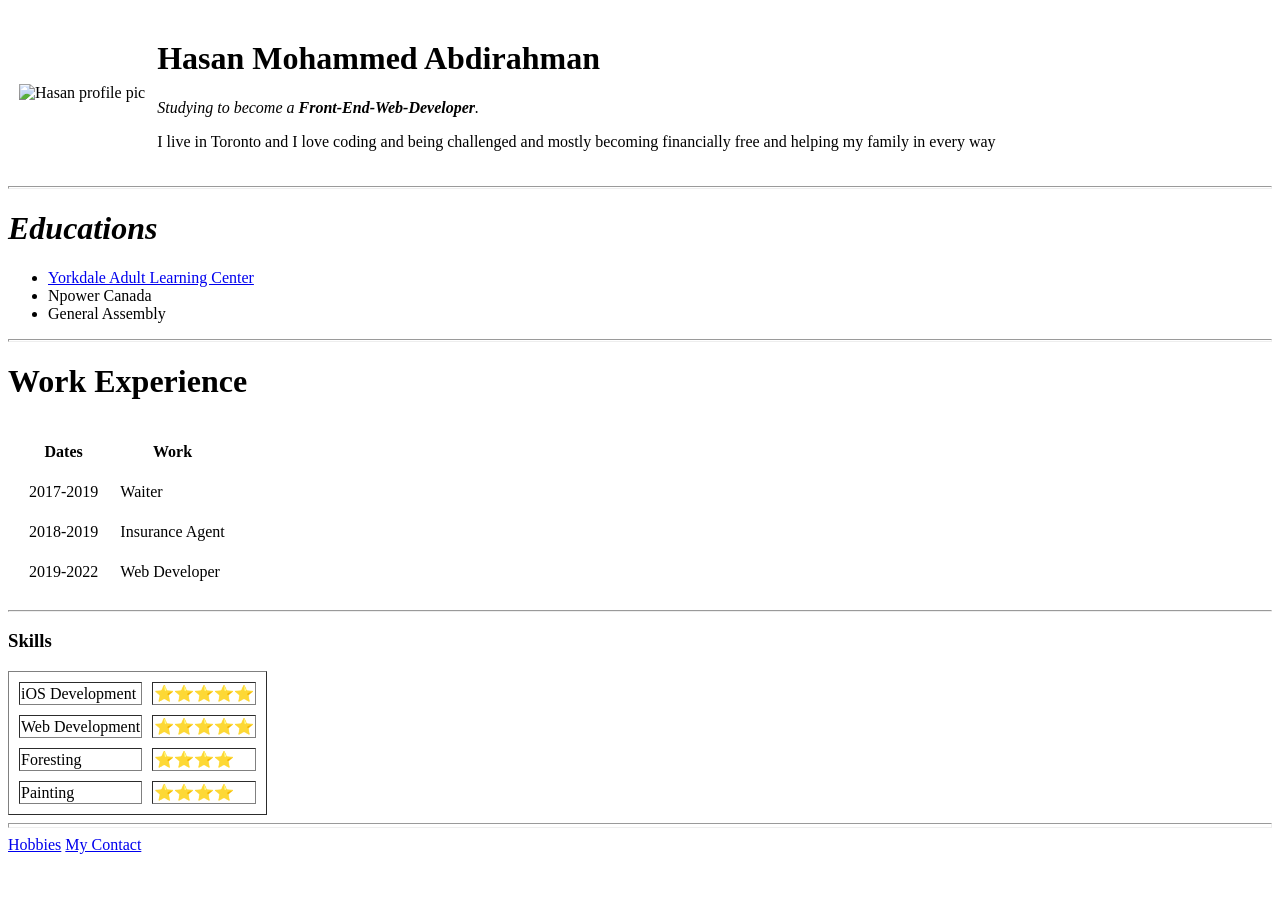
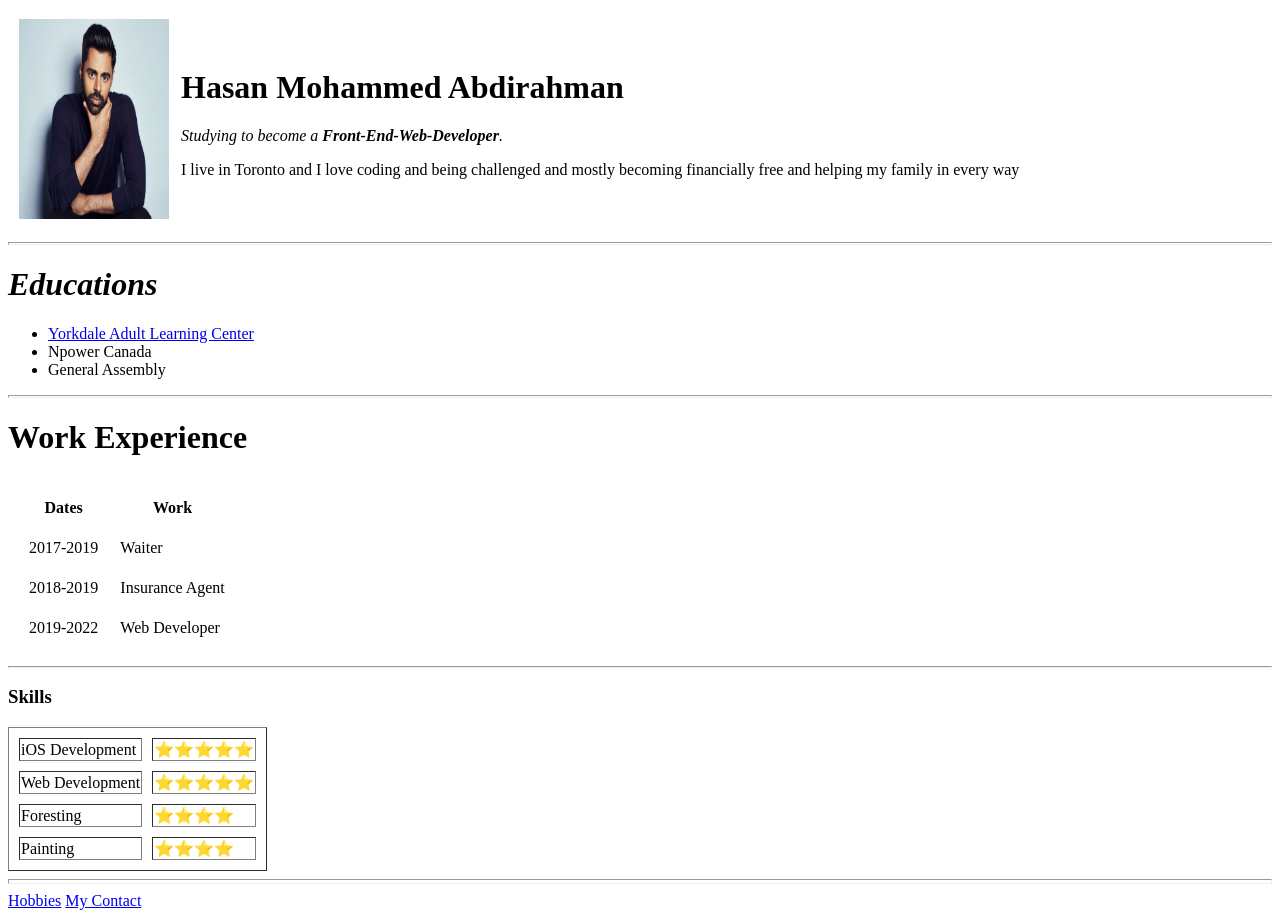
Before and after one commit to HasanAbdirahman/cv, a plain HTML site: page index.html in a window 1280 px wide. Before the commit the page ends 862 px from the top, so only its background shows below. Drawn offline with Linux system fonts and the light colour scheme.

Commit message:
Update index.html

```diff
--- a/index.html
+++ b/index.html
@@ -9,7 +9,7 @@
 <body>
   <table cellspacing="10px">
     <tr>
-      <td> <img src="images/Hasan.jpg" alt="Hasan profile pic" height="200px" width = "150px"></td>
+      <td> <img src="Hasan.jpg" alt="Hasan profile pic" height="200px" width = "150px"></td>
       <td>
         <h1>Hasan Mohammed Abdirahman</h1>
         <p><em>Studying to become a <strong> Front-End-Web-Developer</strong>.</em></p>
```
